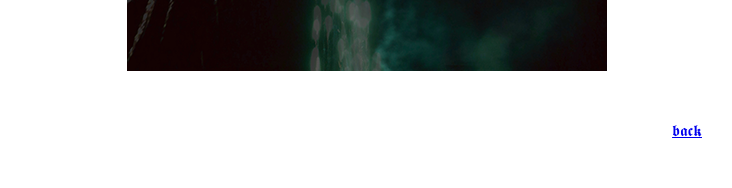
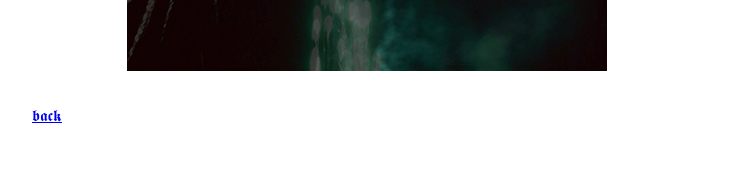
Before and after one commit to ultralightpark/ultralightpark.github.io, a Jekyll site: the page built from _posts/2020-01-01-1.markdown, in a window 1280 px wide. Shown: the part 831-1019 px from the top of the page, without its empty margins (273-1005 px from the left). Built offline with Jekyll 4.4.1, drawn with Linux system fonts in a browser that asks for light colours; after the commit the page ends 992 px from its top, so only the background shows below that.

Commit message:
Update style.css

```diff
--- a/assets/style.css
+++ b/assets/style.css
@@ -36,6 +36,11 @@ padding-left: 0;
     border-width: 15px;
     border-color: white;
 }
+.post-permalink {
+    float: left;
+    width: 150px;
+    text-align: left;
+}
 .post-content {
     margin-bottom: 40px;
     border-style: solid;
@@ -43,16 +48,3 @@ padding-left: 0;
     background-color: white;
     border-color: white;
 }
-.post-meta {
-    padding-top: 15px;
-    margin-bottom: 15px;
-}
-.post-nowplaying {
-    float: left;
-    width: 500px;
-}
-.post-permalink {
-    float: right;
-    width: 150px;
-    text-align: right;
-}
```
